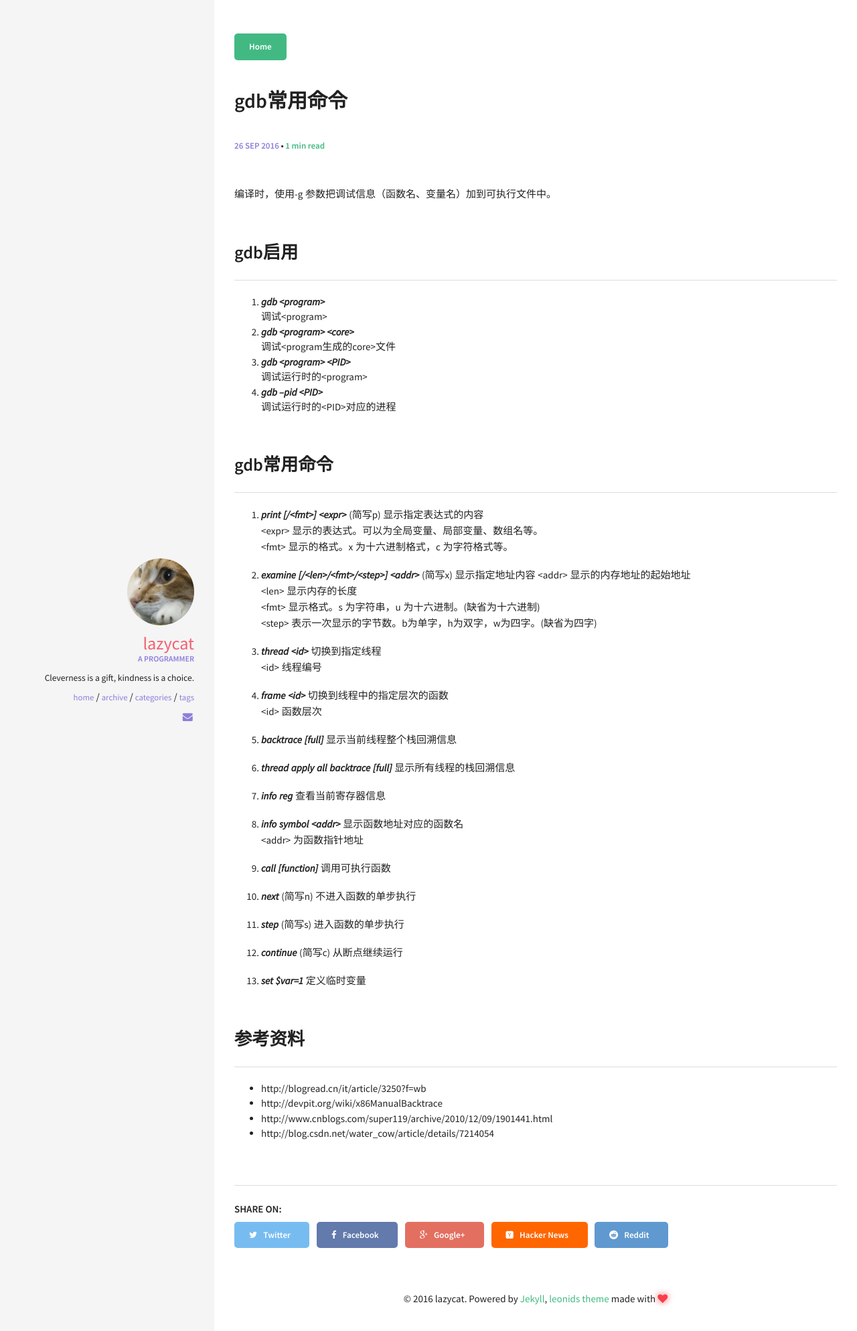
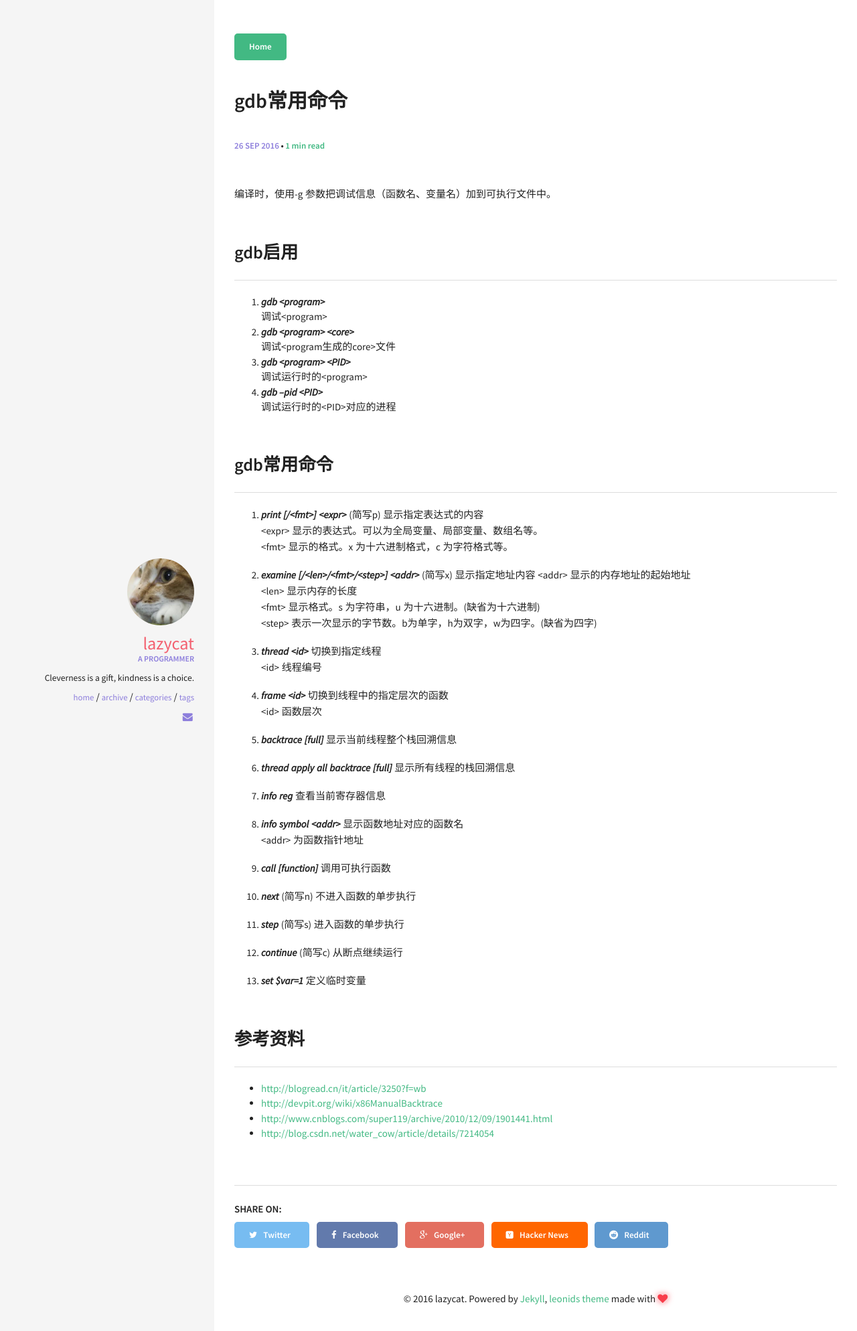
Before and after one commit to iptraveller/iptraveller.github.com, a Jekyll site: the page built from _posts/2016-09-26-linux-gdb.md, in a window 1280 px wide. Shown: the top 1988 px of the page at 67% size. Built offline with Jekyll 4.4.1, drawn with Linux system fonts in a browser that asks for light colours.

Commit message:
modify files

```diff
--- a/_posts/2016-09-26-linux-gdb.md
+++ b/_posts/2016-09-26-linux-gdb.md
@@ -56,7 +56,7 @@ comments: true
 13. ***set $var=1*** 定义临时变量
 
 ## 参考资料
-* http://blogread.cn/it/article/3250?f=wb
-* http://devpit.org/wiki/x86ManualBacktrace
-* http://www.cnblogs.com/super119/archive/2010/12/09/1901441.html
-* http://blog.csdn.net/water_cow/article/details/7214054
+* <http://blogread.cn/it/article/3250?f=wb>
+* <http://devpit.org/wiki/x86ManualBacktrace>
+* <http://www.cnblogs.com/super119/archive/2010/12/09/1901441.html>
+* <http://blog.csdn.net/water_cow/article/details/7214054>
```
